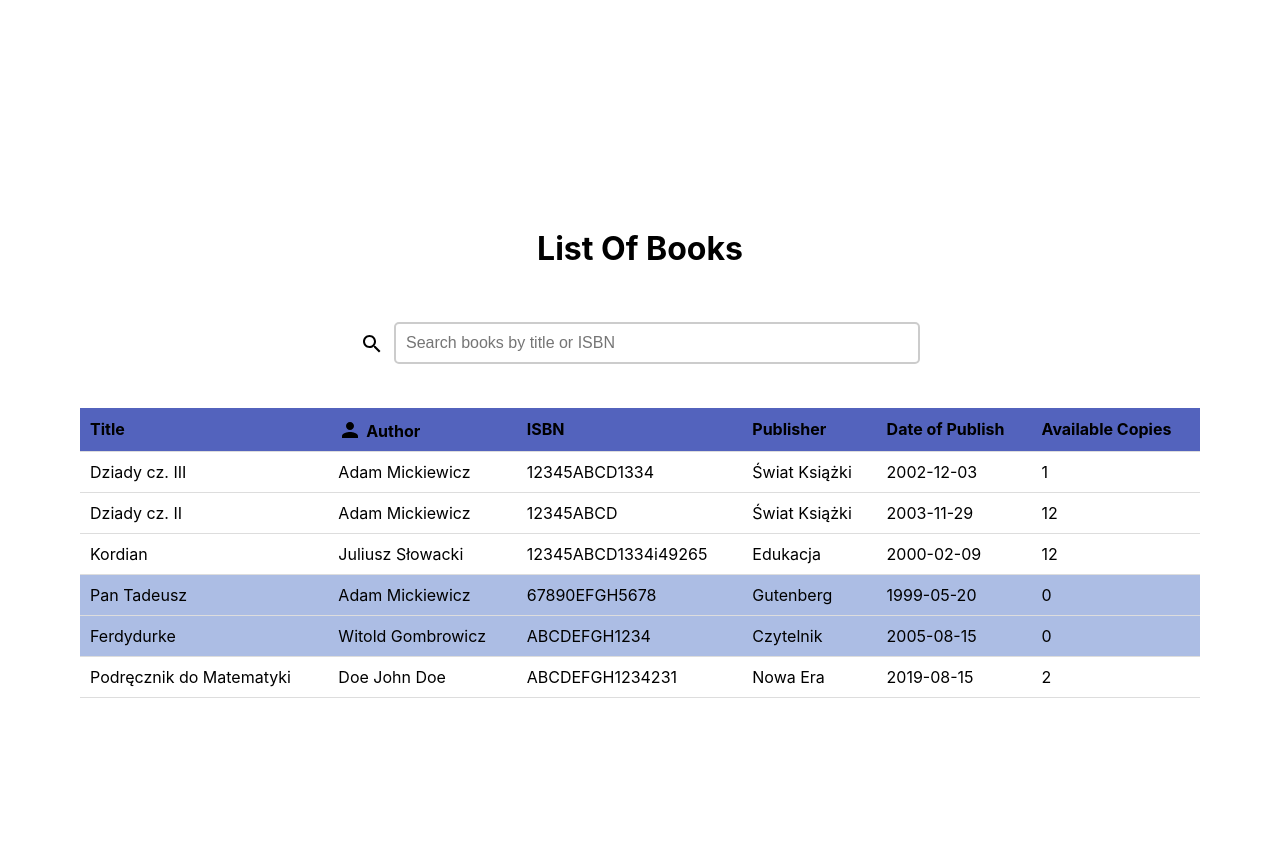
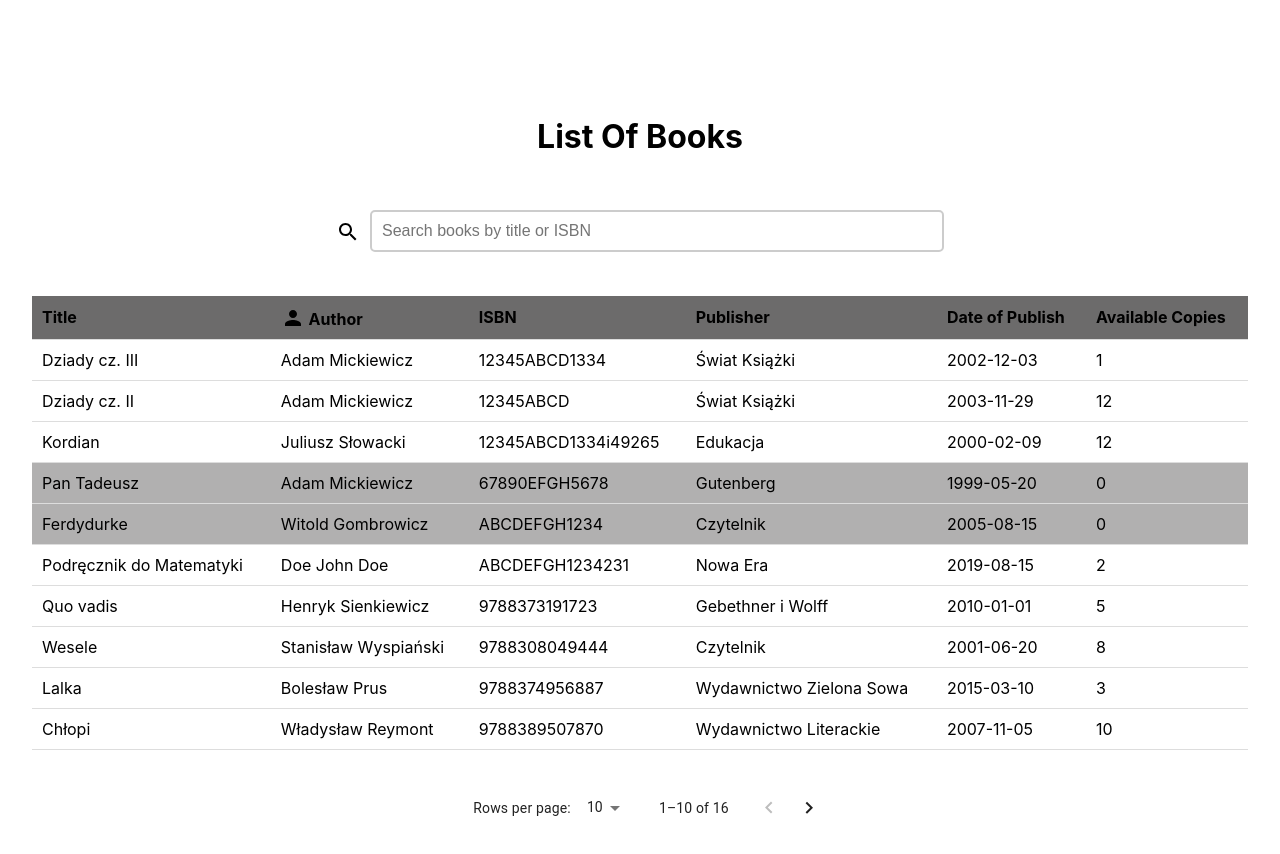
Before and after one commit to wujciak/library_front, a React (Create React App) app: page / in a window 1280 px wide. Shown: the top 854 px of the page. Before the commit the page ends 800 px from the top, so only its background shows below. Built offline with nearby package versions, Linux system fonts and the light colour scheme.

Commit message:
Added paging for list of books and changed colors.

```diff
--- a/src/components/list-of-books/ListOfBooks.css
+++ b/src/components/list-of-books/ListOfBooks.css
@@ -1,7 +1,7 @@
 .listOfBooks {
     background: white;
-    margin-top: 10%;
-    padding: 5rem;
+    margin-top: 5%;
+    padding: 2rem;
     display: flex;
     flex-direction: column;
     justify-content: center;
@@ -43,11 +43,11 @@ th, td {
 }
 
 th {
-    background-color: #5363bd;
+    background-color: #6c6b6b;
 }
 
 tr.unavailable {
-    background-color: #acbde4;
+    background-color: #b1b0b0;
 }
 
 .PersonIcon{
--- a/src/components/list-of-books/ListOfBooks.tsx
+++ b/src/components/list-of-books/ListOfBooks.tsx
@@ -3,10 +3,27 @@ import './ListOfBooks.css';
 import { metadata } from "../../res/metadata";
 import SearchIcon from '@mui/icons-material/Search';
 import PersonIcon from '@mui/icons-material/Person';
+import TablePagination from '@mui/material/TablePagination';
 
 
 function ListOfBooks() {
     const [searchTerm, setSearchTerm] = useState('');
+    const [page, setPage] = useState(0);
+    const [rowsPerPage, setRowsPerPage] = useState(10);
+
+    const handlePageChange = (
+        event: React.MouseEvent<HTMLButtonElement> | null,
+        newPage: number,
+    ) => {
+        setPage(newPage);
+    };
+
+    const handleChangeRowsPerPage = (
+        event: React.ChangeEvent<HTMLInputElement | HTMLTextAreaElement>,
+    ) => {
+        setRowsPerPage(parseInt(event.target.value, 10));
+        setPage(0);
+    };
 
     const handleSearch = (event: React.ChangeEvent<HTMLInputElement>) => {
         setSearchTerm(event.target.value);
@@ -34,7 +51,7 @@ function ListOfBooks() {
                 <thead>
                 <tr>
                     <th>Title</th>
-                    <th> <PersonIcon className="PersonIcon"/> Author</th>
+                    <th><PersonIcon className="PersonIcon"/> Author</th>
                     <th>ISBN</th>
                     <th>Publisher</th>
                     <th>Date of Publish</th>
@@ -42,7 +59,10 @@ function ListOfBooks() {
                 </tr>
                 </thead>
                 <tbody>
-                {filteredBooks.map(book => (
+                {(rowsPerPage > 0
+                        ? filteredBooks.slice(page * rowsPerPage, page * rowsPerPage + rowsPerPage)
+                        : filteredBooks
+                ).map(book => (
                     <tr key={book.id} className={book.availableCopies === 0 ? "unavailable" : ""}>
                         <td>{book.name}</td>
                         <td>{book.author}</td>
@@ -54,6 +74,14 @@ function ListOfBooks() {
                 ))}
                 </tbody>
             </table>
+            <TablePagination
+                component="div"
+                count={filteredBooks.length}
+                page={page}
+                onPageChange={handlePageChange}
+                rowsPerPage={rowsPerPage}
+                onRowsPerPageChange={handleChangeRowsPerPage}
+            />
         </div>
     );
 }
--- a/src/res/metadata.tsx
+++ b/src/res/metadata.tsx
@@ -52,5 +52,95 @@ export let metadata = [
         publisher: "Nowa Era",
         dateOfPublish: "2019-08-15",
         availableCopies: 2
+    },
+    {
+        id: 7,
+        isbn: "9788373191723",
+        name: "Quo vadis",
+        author: "Henryk Sienkiewicz",
+        publisher: "Gebethner i Wolff",
+        dateOfPublish: "2010-01-01",
+        availableCopies: 5
+    },
+    {
+        id: 8,
+        isbn: "9788308049444",
+        name: "Wesele",
+        author: "Stanisław Wyspiański",
+        publisher: "Czytelnik",
+        dateOfPublish: "2001-06-20",
+        availableCopies: 8
+    },
+    {
+        id: 9,
+        isbn: "9788374956887",
+        name: "Lalka",
+        author: "Bolesław Prus",
+        publisher: "Wydawnictwo Zielona Sowa",
+        dateOfPublish: "2015-03-10",
+        availableCopies: 3
+    },
+    {
+        id: 10,
+        isbn: "9788389507870",
+        name: "Chłopi",
+        author: "Władysław Reymont",
+        publisher: "Wydawnictwo Literackie",
+        dateOfPublish: "2007-11-05",
+        availableCopies: 10
+    },
+    {
+        id: 11,
+        isbn: "9788308049444",
+        name: "Folwark zwierzęcy",
+        author: "George Orwell",
+        publisher: "Czytelnik",
+        dateOfPublish: "2019-05-01",
+        availableCopies: 7
+    },
+    {
+        id: 12,
+        isbn: "9788324032247",
+        name: "Sklepy cynamonowe",
+        author: "Bruno Schulz",
+        publisher: "Czytelnik",
+        dateOfPublish: "2009-10-15",
+        availableCopies: 4
+    },
+    {
+        id: 13,
+        isbn: "9788308034129",
+        name: "Nad Niemnem",
+        author: "Eliza Orzeszkowa",
+        publisher: "Czytelnik",
+        dateOfPublish: "2002-04-12",
+        availableCopies: 6
+    },
+    {
+        id: 14,
+        isbn: "9788320403079",
+        name: "Granica",
+        author: "Zofia Nałkowska",
+        publisher: "Czytelnik",
+        dateOfPublish: "2008-09-30",
+        availableCopies: 2
+    },
+    {
+        id: 15,
+        isbn: "9788324006019",
+        name: "Przedwiośnie",
+        author: "Stefan Żeromski",
+        publisher: "Czytelnik",
+        dateOfPublish: "2006-02-10",
+        availableCopies: 9
+    },
+    {
+        id: 16,
+        isbn: "9788324007894",
+        name: "Ogniem i mieczem",
+        author: "Henryk Sienkiewicz",
+        publisher: "Czytelnik",
+        dateOfPublish: "2004-08-20",
+        availableCopies: 11
     }
 ];
```
